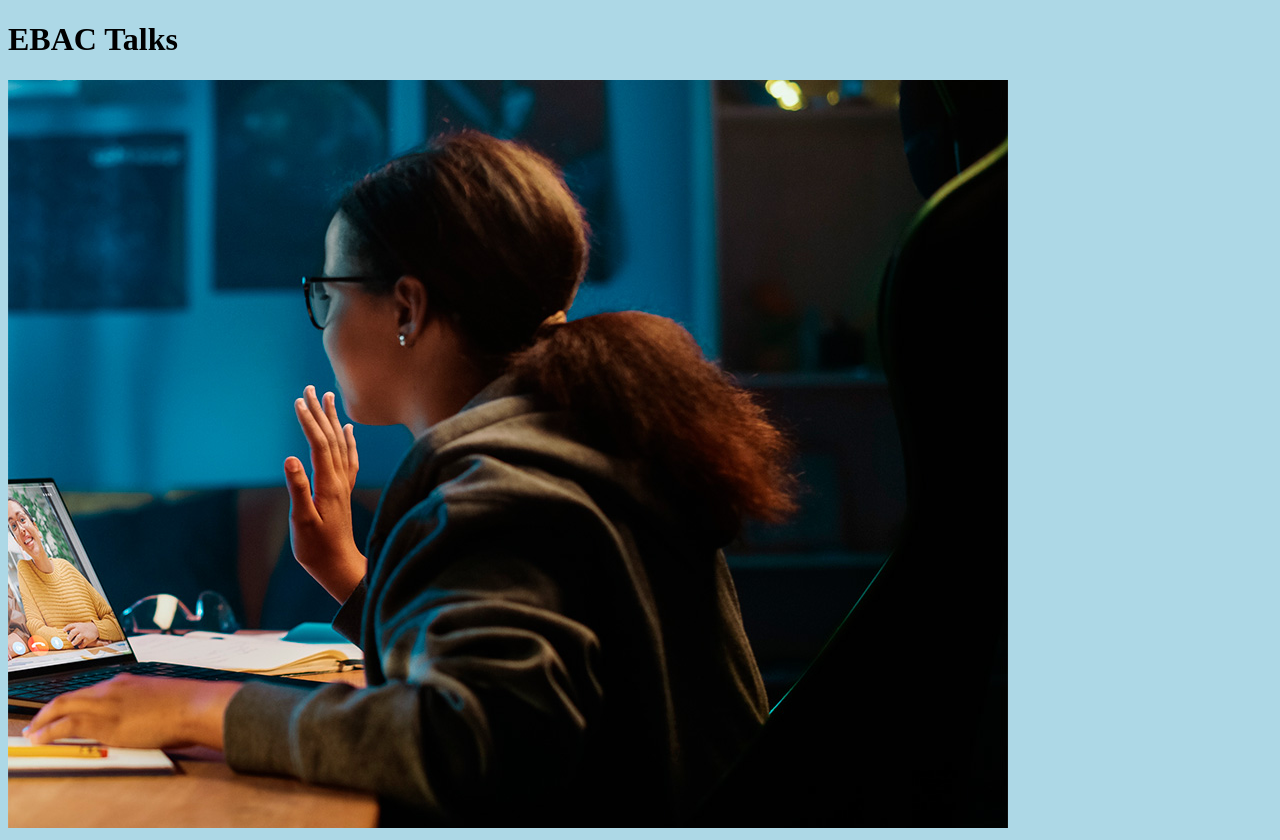
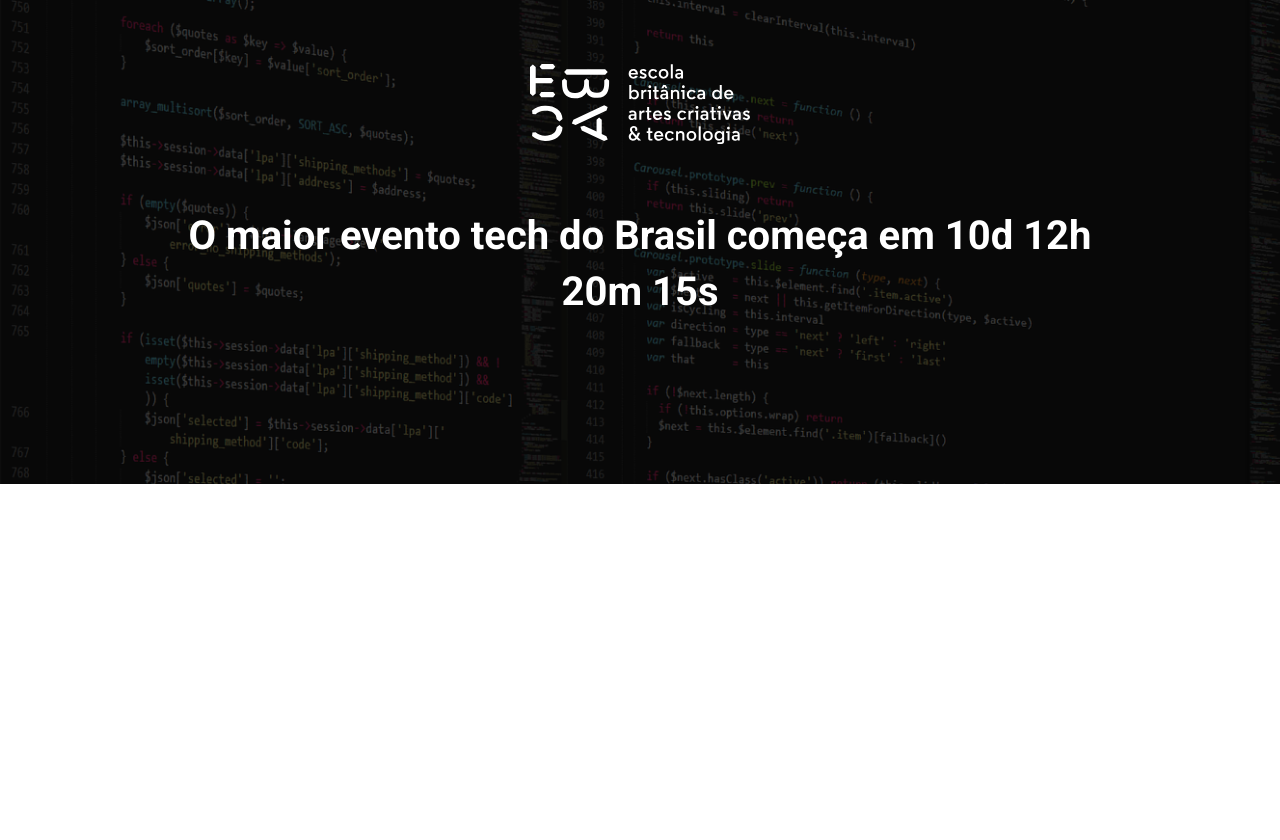
Before and after one commit to helenformighieri/ebac_tech_talks, a website built with Parcel: page src/index.html in a window 1280 px wide. After the commit the page ends 800 px from the top, so only its background shows below. Built offline with nearby package versions, Linux system fonts and the light colour scheme.

Commit message:
criando o hero

```diff
--- a/package.json
+++ b/package.json
@@ -4,7 +4,7 @@
   "description": "",
   "main": "index.js",
   "scripts": {
-    "dev": "parcel ./src/index.html ./src/styles/main.scss ./src/scripts/main.js",
+    "dev": "parcel --no-cache ./src/index.html ./src/styles/main.scss ./src/scripts/main.js",
     "test": "echo \"Error: no test specified\" && exit 1"
   },
   "keywords": [],
@@ -13,6 +13,7 @@
   "devDependencies": {
     "@parcel/transformer-sass": "^2.10.3",
     "parcel": "^2.10.3",
-    "sass": "^1.69.5"
+    "sass": "^1.69.5",
+    "sharp": "^0.31.3"
   }
 }
--- a/src/index.html
+++ b/src/index.html
@@ -1,14 +1,26 @@
 <!DOCTYPE html>
 <html lang="pt-BR">
+
 <head>
     <meta charset="UTF-8">
     <meta name="viewport" content="width=device-width, initial-scale=1.0">
-    <title>Document</title>
+    <title>EBAC Tech Talks</title>
+    <link rel="preconnect" href="https://fonts.googleapis.com">
+    <link rel="preconnect" href="https://fonts.gstatic.com" crossorigin>
+    <link href="https://fonts.googleapis.com/css2?family=Roboto:wght@400;700&display=swap" rel="stylesheet">
     <link rel="stylesheet" href="styles/main.scss">
 </head>
+
 <body>
-    <h1>EBAC Talks</h1>
-    <img src="./images/backend.png" alt="fundo de tela">
+    <header class="hero">
+        <div class="container">
+            <img class="hero__logo" src="./images/ebac_logo.svg" alt="EBAC">
+            <p class="hero__text">
+                O maior evento tech do Brasil começa em 10d 12h 20m 15s
+            </p>
+        </div>
+    </header>
     <script src="./scripts/main.js"></script>
 </body>
+
 </html>
--- /dev/null
+++ b/src/styles/_hero.scss
@@ -0,0 +1,52 @@
+.hero{
+    padding-top: 64px;
+    padding-bottom: 100px;
+    background-image: url(../images/fundo.png);
+    background-repeat: no-repeat;
+    background-size: cover;
+    position: relative;
+
+    .container{
+        position: relative;
+    }
+
+    &::before{
+        position: absolute;
+        top: 0;
+        left: 0;
+        width: 100%;
+        height: 100%;
+        background-color: #000;
+        content: '';
+        opacity: .7;
+    }
+
+    &__text{
+        margin-top: 64px;
+        margin-bottom: 64px;
+        font-size: 40px;
+        line-height: 56px;
+        font-weight: 700;
+        text-align: center;
+    }
+
+    &__logo{
+        margin: 0 auto;
+        height: 80px;
+        display: block;
+    }
+
+    @media (max-width: 640px){
+        padding: 40px 0;
+
+        &__logo{
+            height: 40px;
+        }
+
+        &__text{
+            font-size: 22px;
+            line-height: 24px;
+            margin: 24px 0;
+        }
+    }
+}
--- a/src/styles/main.scss
+++ b/src/styles/main.scss
@@ -1,3 +1,23 @@
-body{
-    background-color: lightblue;
+@use 'hero';
+
+*{
+    margin: 0;
+    padding: 0;
+    box-sizing: border-box;
+    font-family: Roboto, sans-serif;
+    color: #fff;
 }
+
+.container{
+    max-width: 960px;
+    width: 100%;
+    margin: 0 auto;
+
+    @media (max-width: 640px){
+        max-width: 80%;
+    }
+
+    @media (max-width: 1024px){
+        max-width: 90%;
+    }
+}
```
Also changed, not shown: 1 other file.
